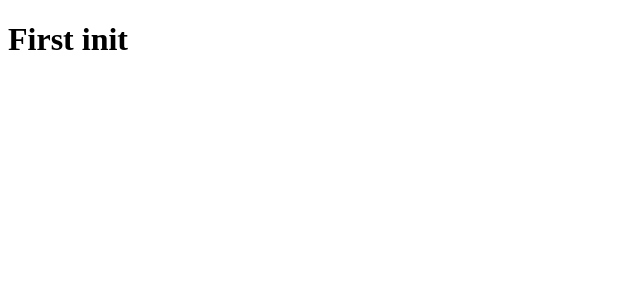
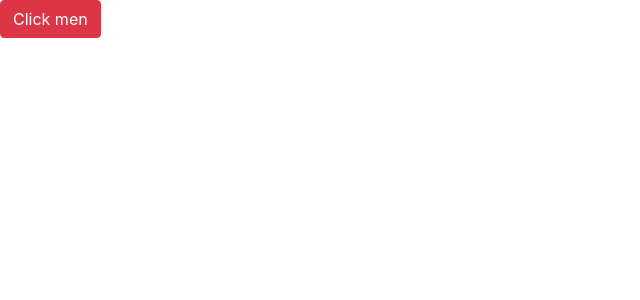
Before and after one commit to AnnaVih/React_R_SpaceX, a React (Create React App) app: page / in a window 1280 px wide. Shown: the top 300 px of the page, without its empty margins (0-640 px from the left). Built offline with nearby package versions, Linux system fonts and the light colour scheme.

Commit message:
Install and configure eslint/prettier with airbnb style

```diff
--- /dev/null
+++ b/src/containers/App.js
@@ -0,0 +1,21 @@
+import React, { Component } from 'react';
+
+import { Button } from 'reactstrap';
+
+class App extends Component {
+  state = {
+    info: [],
+  };
+
+  render() {
+    return (
+      <div>
+        <Button prop={this.state.info} color="danger">
+          Click men
+        </Button>
+      </div>
+    );
+  }
+}
+
+export default App;
--- a/src/index.js
+++ b/src/index.js
@@ -1,9 +1,15 @@
-import React, { Component } from 'react';
+import React from 'react';
 import ReactDOM from 'react-dom';
+import 'bootstrap/dist/css/bootstrap.min.css';
 
-class App extends Component {
-    render() {
-        return <h1>First init</h1>;
-    }
-}
-ReactDOM.render(<App />, document.getElementById('root'));
+import { BrowserRouter } from 'react-router-dom';
+
+import App from './containers/App';
+
+const app = (
+  <BrowserRouter>
+    <App />
+  </BrowserRouter>
+);
+
+ReactDOM.render(app, document.getElementById('root'));
```
Also changed, not shown: package.json (+14 -1 lines), 2 other files (tests, documents, lock files or other folders).
